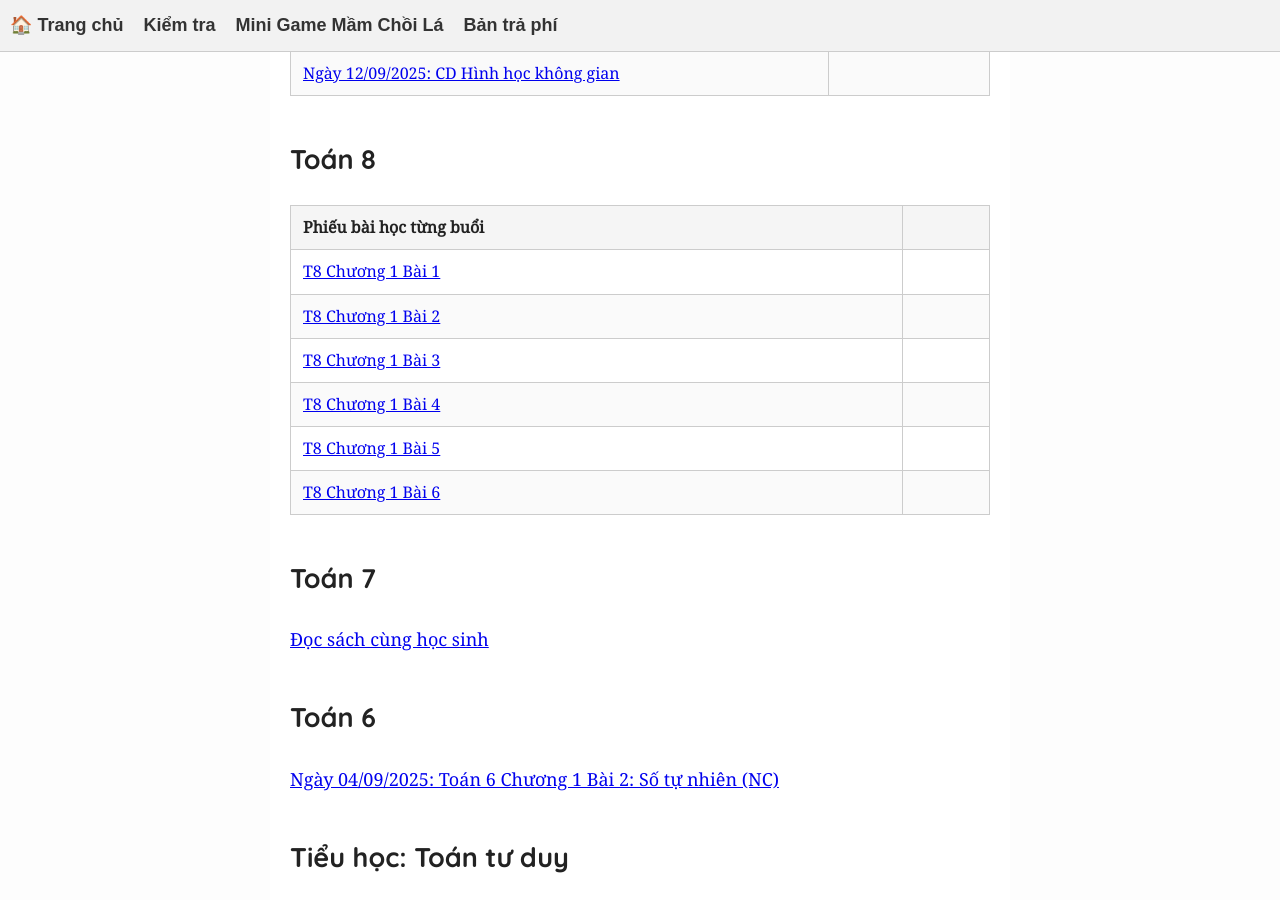
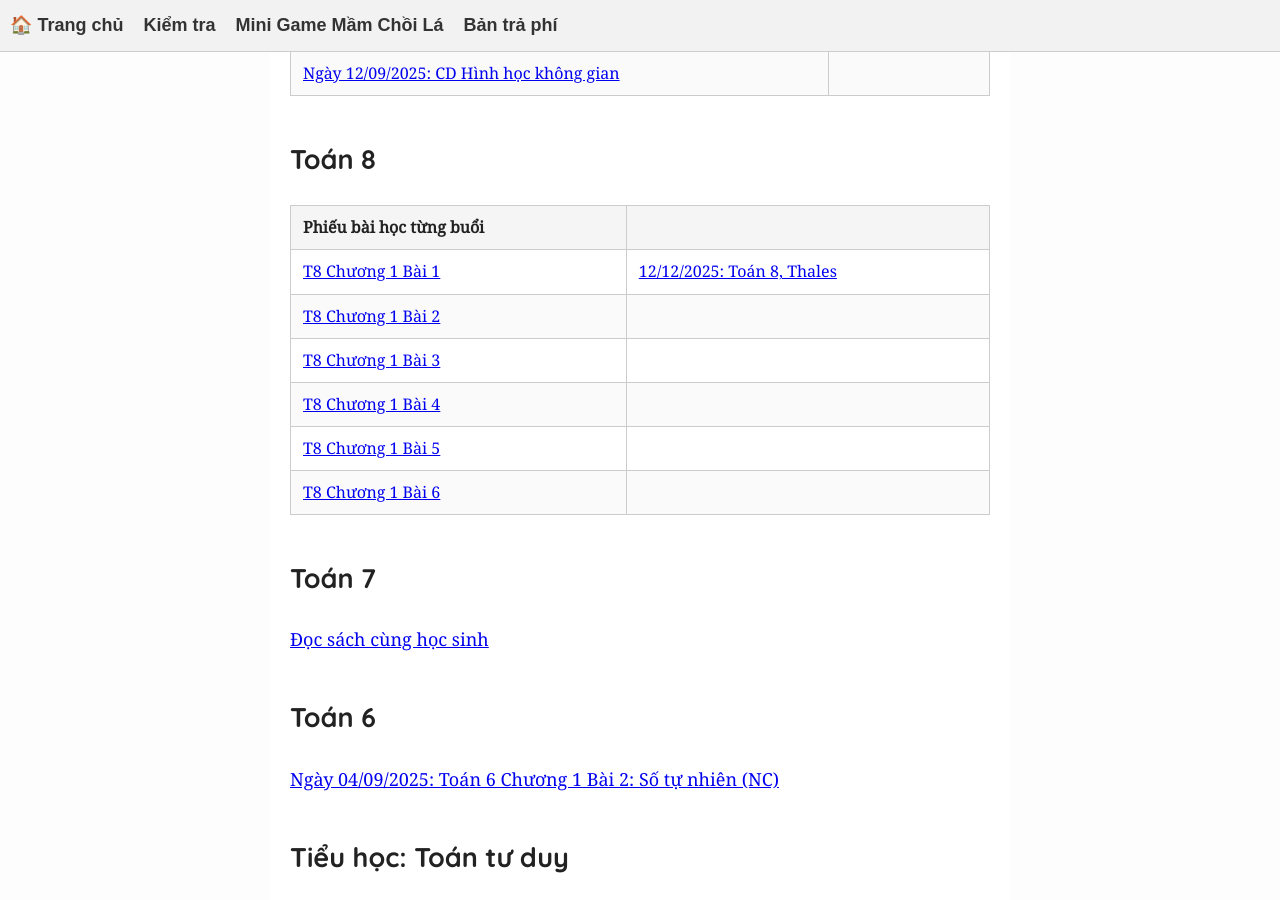
Before and after one commit to NguyenMuoiVN1988/publicstudyrepo, a Jekyll site: the page built from index.md, in a window 1280 px wide and 900 px high, scrolled down 2522 px. Built offline with Jekyll 4.4.1, drawn with Linux system fonts in a browser that asks for light colours.

Commit message:
Thales theorem

```diff
--- a/index.md
+++ b/index.md
@@ -22,7 +22,7 @@ title: "Public Study"
 | [Chương 1 Bài 2](T12/T12C1B2.md) | [2/9/2025 Kiểm tra Chương 1 Bài 2](T12/T12TestC1B2F.md)|
 | [Chương 1 Bài 3](T12/T12C1B3.md) | [3/9/2025 Kiểm tra Chương 1 Bài 3](T12/T12TestC1B3F.md)|
 | [Chương 1 Bài 4](T12/T12C1B4KhaoSat.md) | [4/9/2025 Kiểm tra Chương 1 Bài 4](T12/T12TestC1B4F.md)|
-| [Chương 2 Bài 1](T12/T12C2B1.md)| |
+| [Chương 2 Bài 1](T12/T12C2B1.md)|  |
 | [Chương 2 Bài 2](T12/T12C2B2.md)| |
 | [Ngày 10 tháng 09 năm 2025 Chương 2 Bài 3](T12/T12C2B3.html)| |
 | [Chương 3 Bài 1](T12/T12C3B1.html)| |
@@ -79,7 +79,7 @@ title: "Public Study"
 
 |Phiếu bài học từng buổi| |
 |---|---|
-| [T8 Chương 1 Bài 1](T8/T8C1B1.html)| |
+| [T8 Chương 1 Bài 1](T8/T8C1B1.html)| [12/12/2025: Toán 8, Thales](T8/thalettheorem.html) |
 | [T8 Chương 1 Bài 2](T8/T8C1B2.html)| |
 | [T8 Chương 1 Bài 3](T8/T8C1B3.html)| |
 | [T8 Chương 1 Bài 4](T8/T8C1B4.html)| |
```
